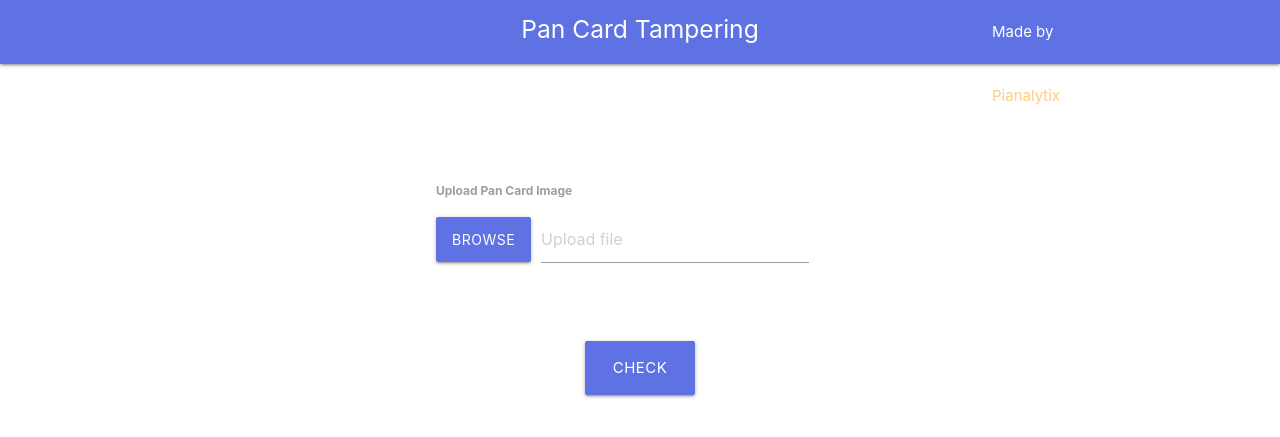
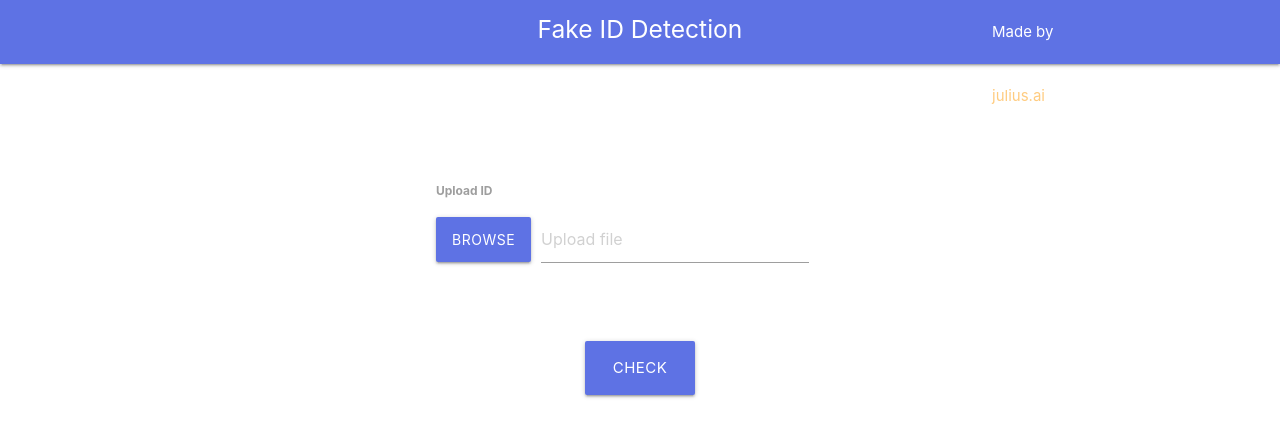
Before and after one commit to Julius-tech/Fake-id-detection, a Flask app: page / in a window 1280 px wide. Shown: the top 437 px of the page. Run offline with Flask 2, Linux system fonts and the light colour scheme.

Commit message:
Add files via upload

```diff
--- a/app/templates/index.html
+++ b/app/templates/index.html
@@ -12,9 +12,9 @@
 <body>
   <nav style="background-color: #5e72e4" class="lighten-1"  role="navigation" style="height: 100px">
     <div class="nav-wrapper container">
-      <a id="logo-container" class="brand-logo center"><h5>Pan Card Tampering</h5></a>
+      <a id="logo-container" class="brand-logo center"><h5>Fake ID Detection</h5></a>
       <div style="margin-left: 800px">
-      	   Made by <a class="orange-text text-lighten-3">Pianalytix</a>
+      	   Made by <a class="orange-text text-lighten-3">julius.ai</a>
       </div>
     </div>
   </nav>
@@ -30,7 +30,7 @@
 
             <div class="input-field col s5" style="margin-left: 20px; margin-top: 100px">
               <div class = "row">
-                  <label for="first_name"><b>Upload Pan Card Image</b></label><br>
+                  <label for="first_name"><b>Upload ID</b></label><br>
                   <div class = "file-field input-field">
                     <div class = "btn" style="background-color: #5e72e4">
                       <span>Browse</span>
```
